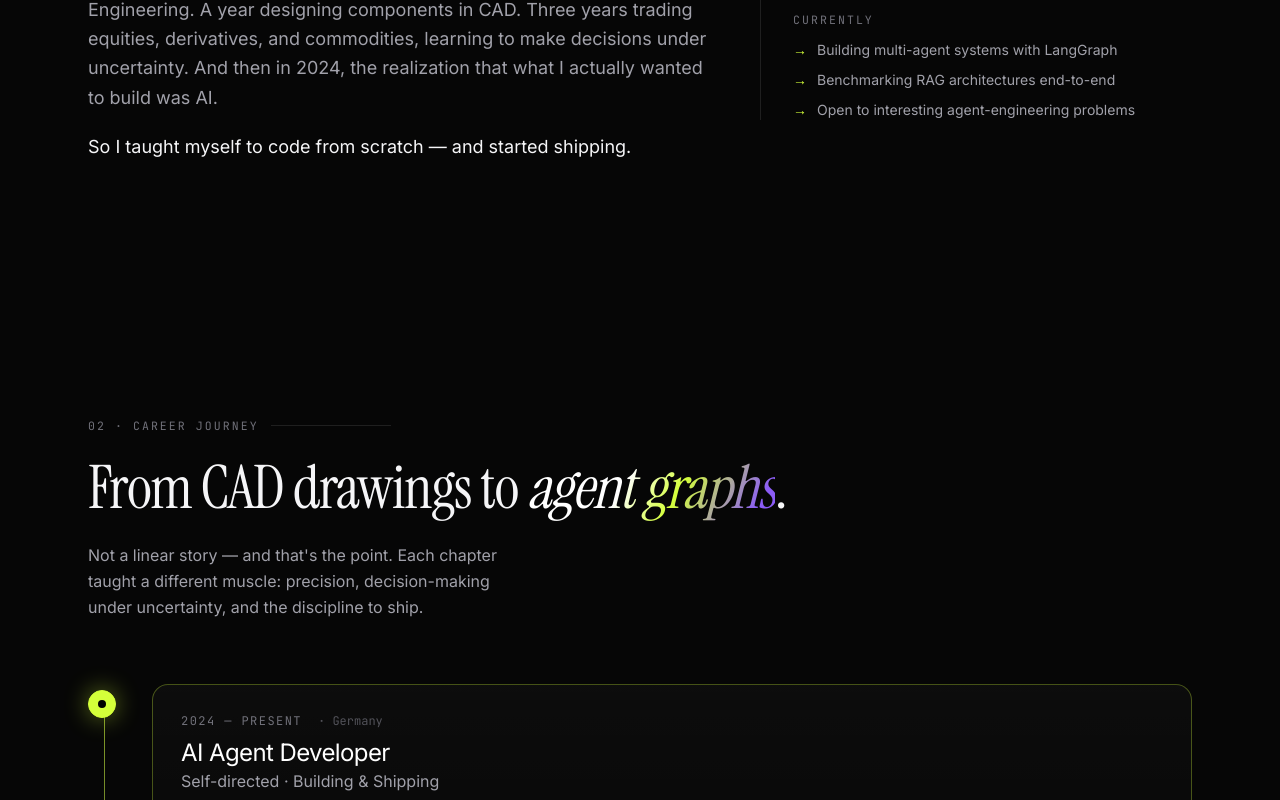
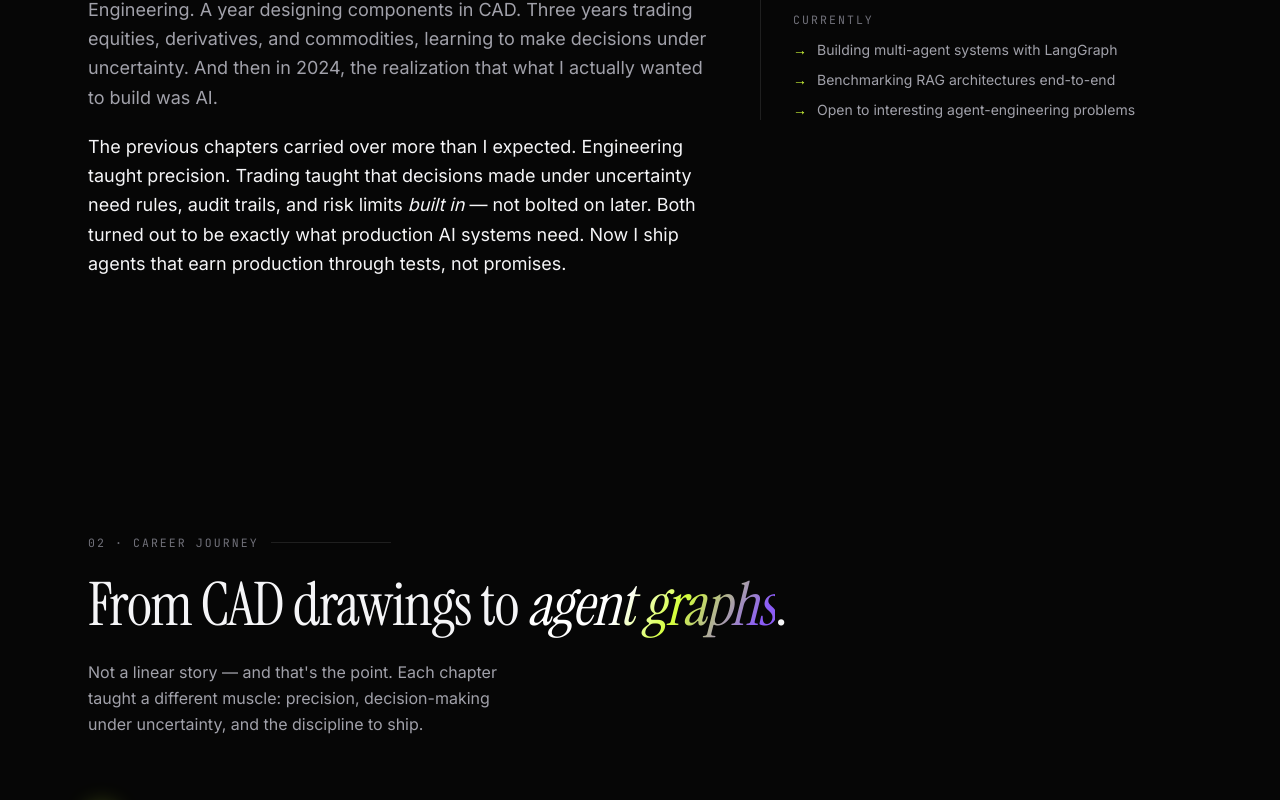
Before and after one commit to PaulStanley0211/portfolio, a Next.js app: page / in a window 1280 px wide. Shown: the part 1460-2260 px from the top of the page. Built offline with nearby package versions, Linux system fonts and the light colour scheme.

Commit message:
Rewrite About paragraph 3 to synthesize trading/engineering -> AI thesis

```diff
--- a/src/components/About.tsx
+++ b/src/components/About.tsx
@@ -33,7 +33,12 @@ export default function About() {
                 the realization that what I actually wanted to build was AI.
               </p>
               <p className="text-[var(--color-text)]">
-                So I taught myself to code from scratch — and started shipping.
+                The previous chapters carried over more than I expected.
+                Engineering taught precision. Trading taught that decisions
+                made under uncertainty need rules, audit trails, and risk
+                limits <em>built in</em> — not bolted on later. Both turned
+                out to be exactly what production AI systems need. Now I
+                ship agents that earn production through tests, not promises.
               </p>
             </div>
           </Reveal>
```
